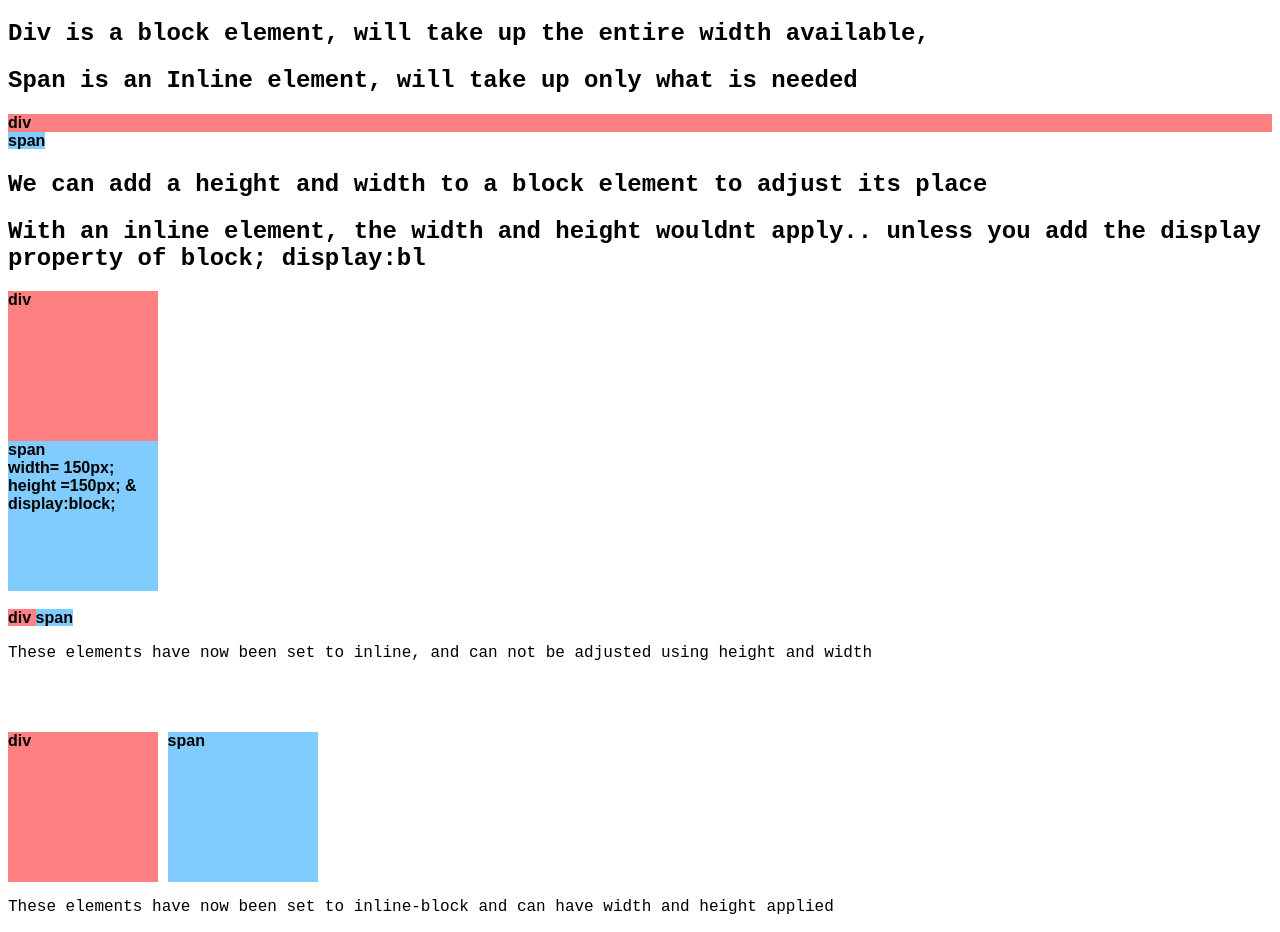
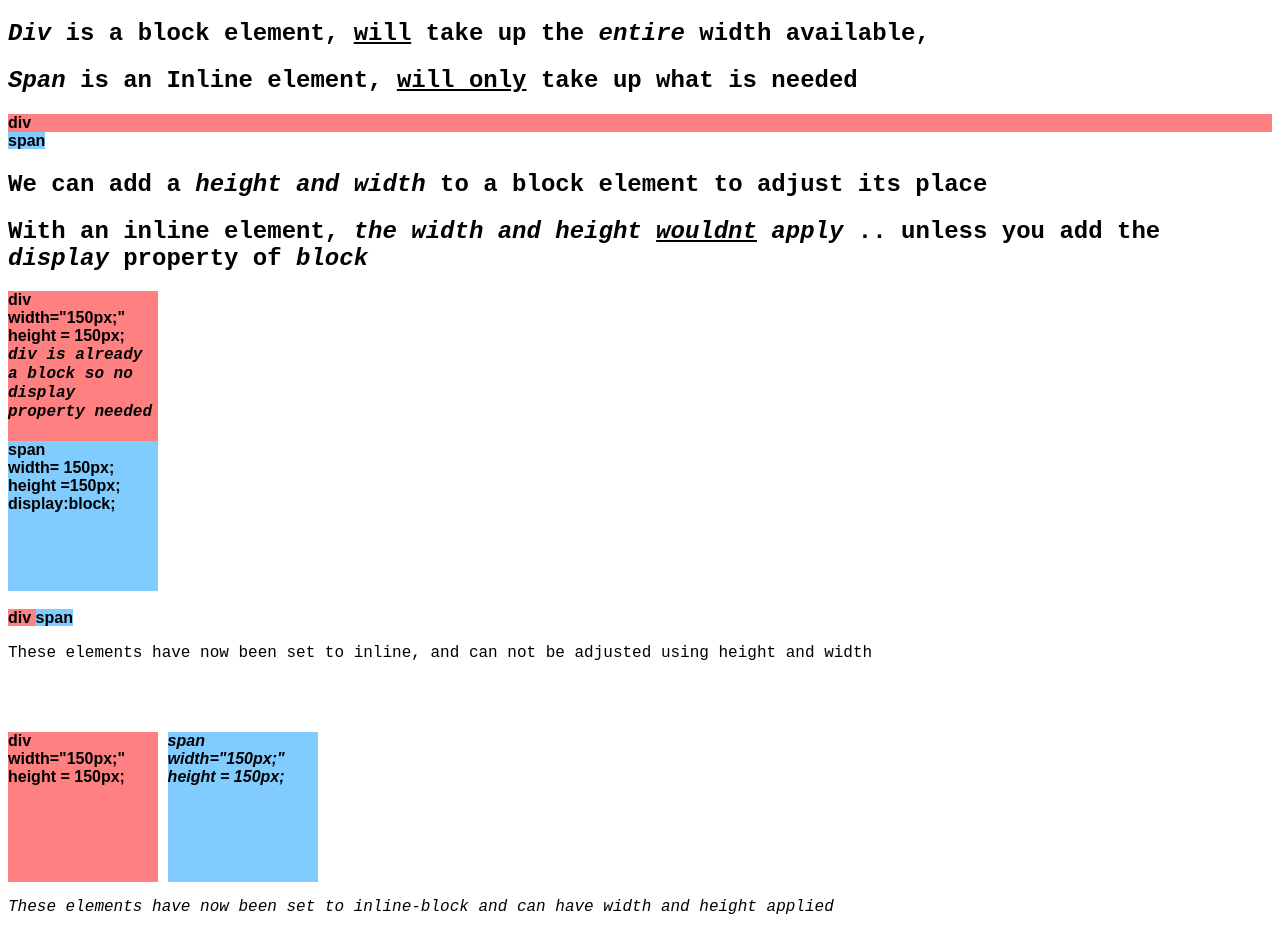
Before and after one commit to codebyria/Display-property-notes, a plain HTML site: page index.html in a window 1280 px wide. Drawn offline with Linux system fonts and the light colour scheme.

Commit message:
More styling to the header

```diff
--- a/index.html
+++ b/index.html
@@ -7,26 +7,26 @@
   <title>Document</title>
 </head>
 <body>
-  <h2> Div is a block element, will take up the entire width available,   </h2>
+  <h2> <em> Div</em> is a block element, <u> will</u> take up the <em> entire</em> width available,   </h2>
 
-  <h2> Span is an Inline element, will take up only what is needed   </h2>
+  <h2> <em>  Span</em>  is an Inline element, <u> will only</u>  take up  what is needed   </h2>
   <div> div</div>
   <span> span</span>
 
-  <h2> We can add a height and width to a block element to adjust its place   </h2>
+  <h2> We can add a <em>height and width </em>  to a block element to adjust its place   </h2>
 
-  <h2> With an inline element, the width and height wouldnt apply.. unless you add the display property of block; display:bl   </h2>
+  <h2> With an inline element, <em>the width and height <U> wouldnt</U> apply </em>.. unless you add the <em>display </em> property of <em> block</em>  </h2>
 
-  <div class="block"> div </div>
-  <span class="blockspan"> span <br> width= 150px; height =150px; & display:block; </span>
+  <div class="block"> div <br> width="150px;" height = 150px; <em> div is already a block so no display property needed </em> </div>
+  <span class="blockspan"> span <br> width= 150px; height =150px;  display:block; </span>
   <br>
   <div class="inline"> div </div>
   <span class="inlinespan"> span </span> <p> These elements have now been set to inline, and can not be adjusted using height and width</p>
   <br>
   <br>
   <br>
-  <div class="inline-block"> div </div>
-  <span class="inline-block-span"> span </span>
+  <div class="inline-block"> div <br> width="150px;" height = 150px; <em> </div>
+  <span class="inline-block-span"> span <br> width="150px;" height = 150px; </span>
   <p> These elements have now been set to inline-block and can have width and height applied</p>
 
 </body>
```
